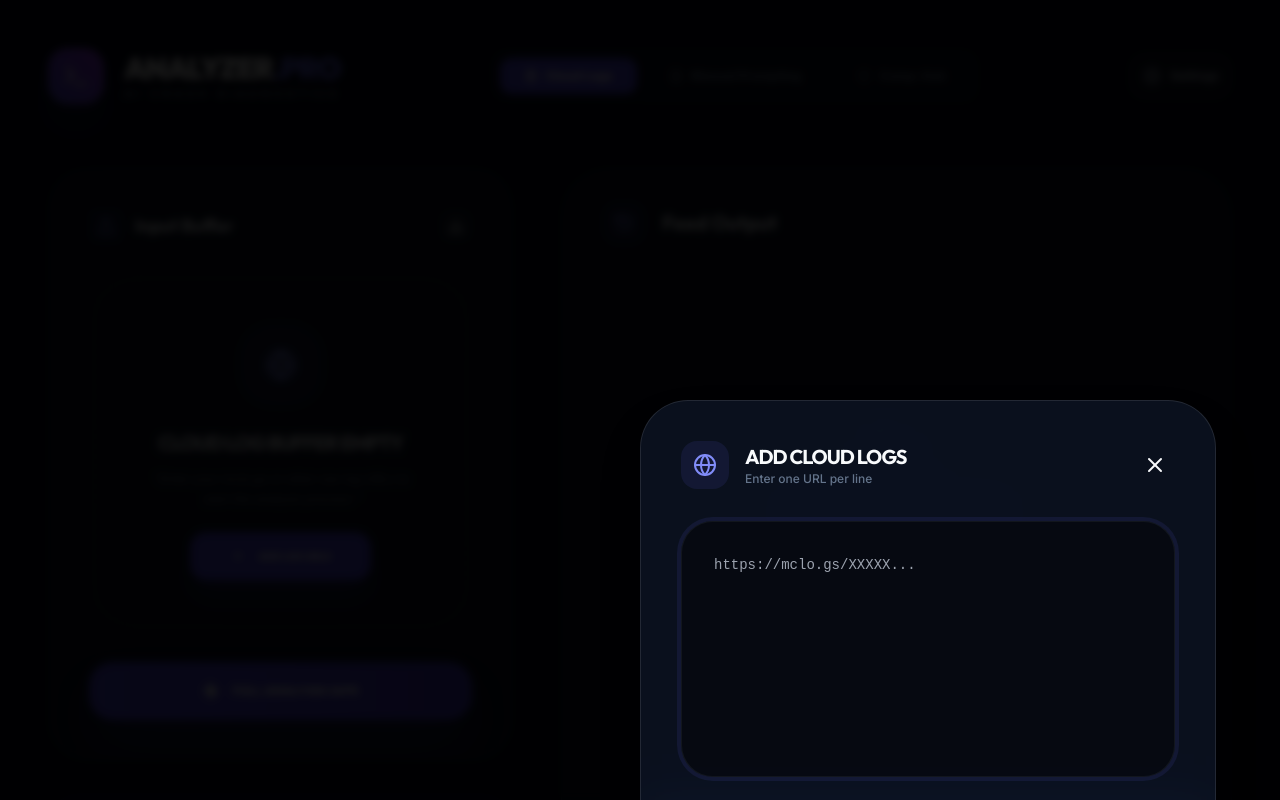
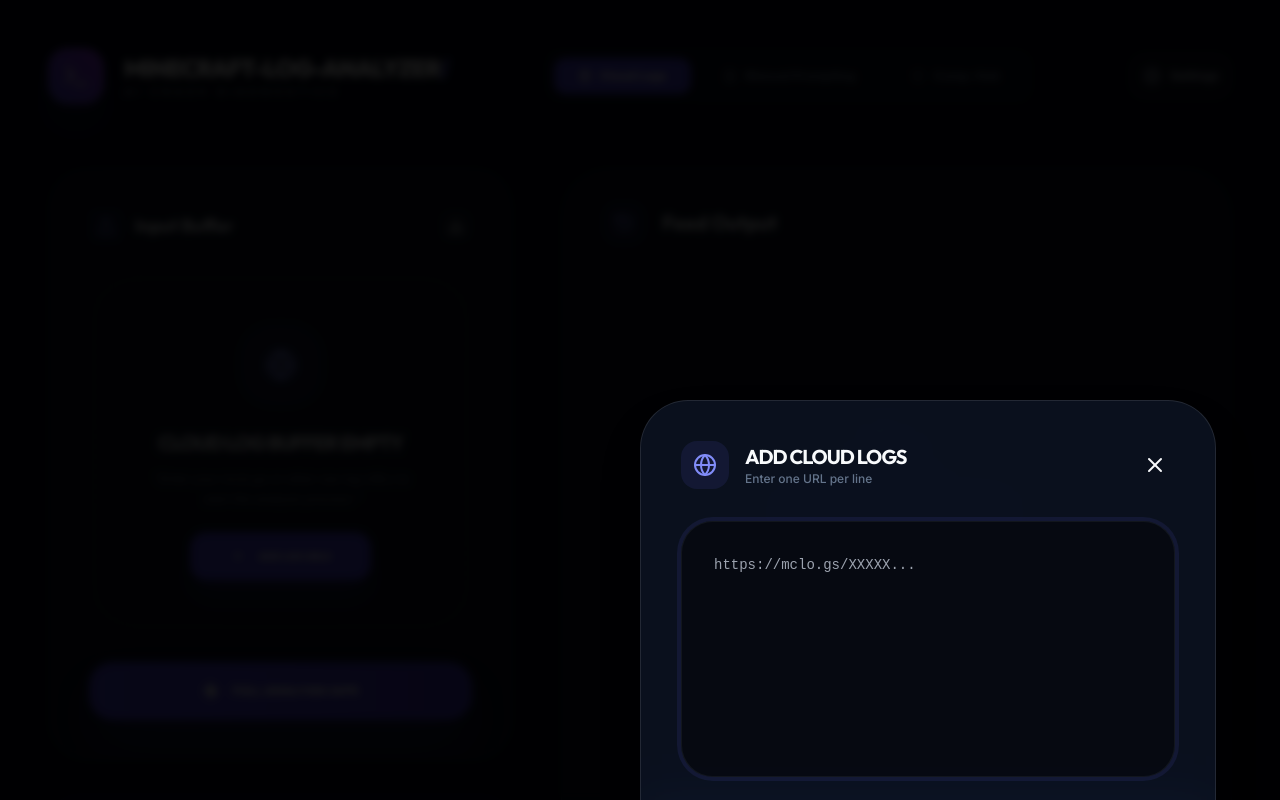
Before and after one commit to airpioa/minecraft-log-analyzer, a Next.js app: page / in a window 1280 px wide. Shown: the top 800 px of the page. Built offline with nearby package versions, Linux system fonts and the light colour scheme.

Commit message:
Update application branding to minecraft-log-analyzer/

```diff
--- a/app/page.tsx
+++ b/app/page.tsx
@@ -597,8 +597,8 @@ export default function Home() {
                                 <Terminal className="text-white" size={28} />
                             </div>
                             <div className="text-center md:text-left">
-                                <h1 className="text-3xl font-black font-outfit tracking-tighter text-white">
-                                    ANALYZER<span className="text-indigo-500">.PRO</span>
+                                <h1 className="text-2xl font-black font-outfit tracking-tighter text-white uppercase">
+                                    minecraft-log-analyzer<span className="text-indigo-500">/</span>
                                 </h1>
                                 <p className="text-xs font-bold text-slate-500 uppercase tracking-[0.3em]">AI Crash Diagnostics</p>
                             </div>
```
Also changed, not shown: 2 other files (tests, documents, lock files or other folders).
